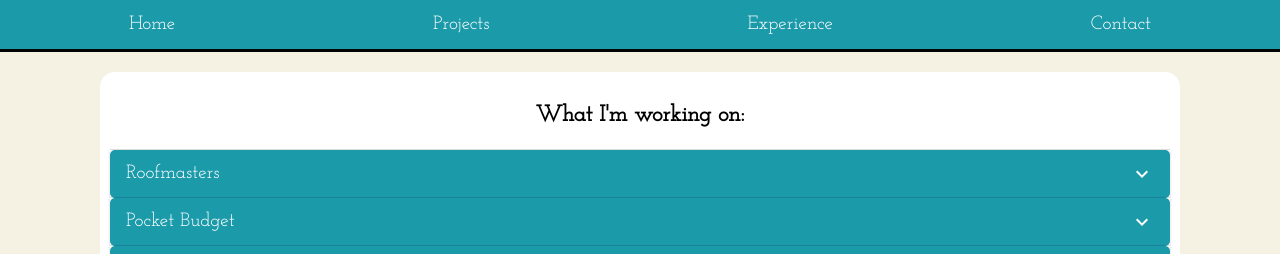
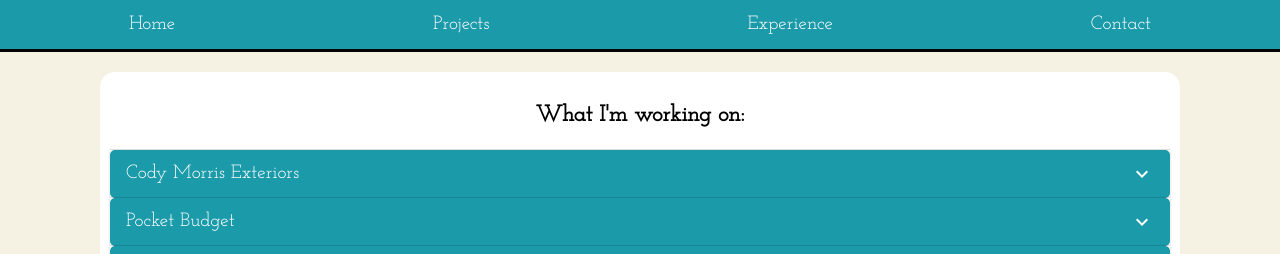
Before and after one commit to cperault/career-portfolio, a React (Create React App) app: page /Projects in a window 1280 px wide. Shown: the top 254 px of the page. Built offline with nearby package versions, Linux system fonts and the light colour scheme.

Commit message:
Updated Roofmasters to reflect in areas I missed.

```diff
--- a/src/Components/Projects/Projects.js
+++ b/src/Components/Projects/Projects.js
@@ -21,7 +21,7 @@ const Projects = () => {
               backgroundColor: "#1B9AAA",
             }}
           >
-            Roofmasters
+            Cody Morris Exteriors
           </ExpansionPanelSummary>
           <ExpansionPanelDetails style={{ backgroundColor: "white" }}>
             <Roofmasters />
--- a/src/Components/Projects/Roofmasters.js
+++ b/src/Components/Projects/Roofmasters.js
@@ -36,7 +36,7 @@ const Roofmasters = () => {
         </li>
       </ul>
       <h3>
-        As a Roofmasters employee, you have access to an admin-based portal
+        As a Cody Morris Exteriors employee, you have access to an admin-based portal
         where you can:
       </h3>
       <ul>
```
